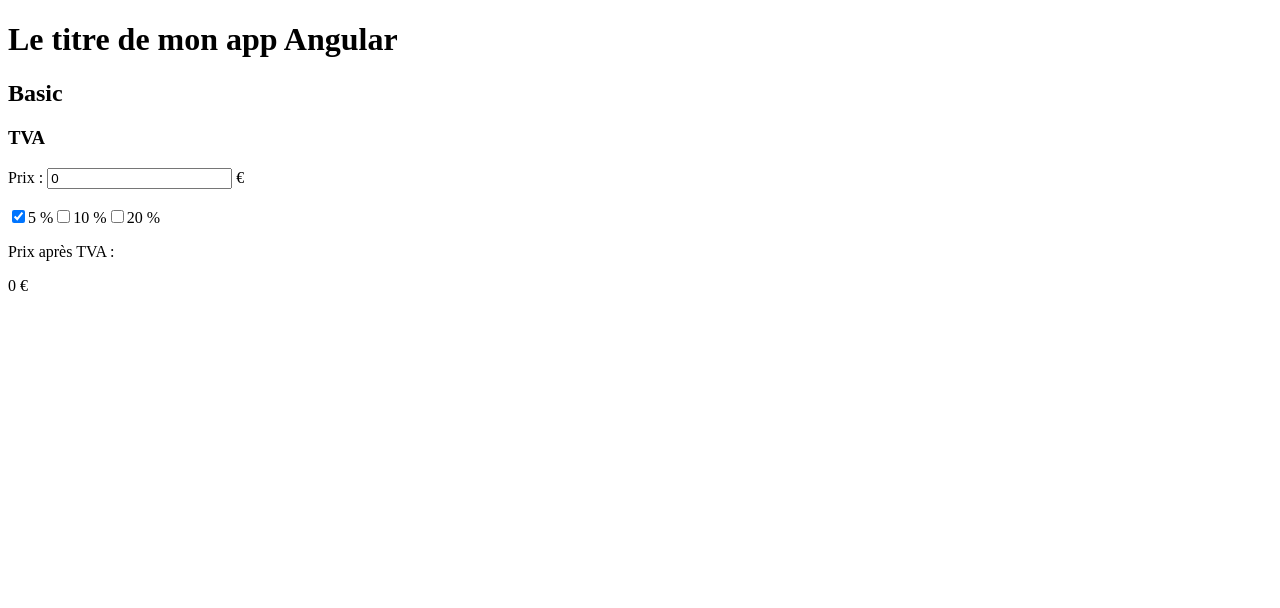
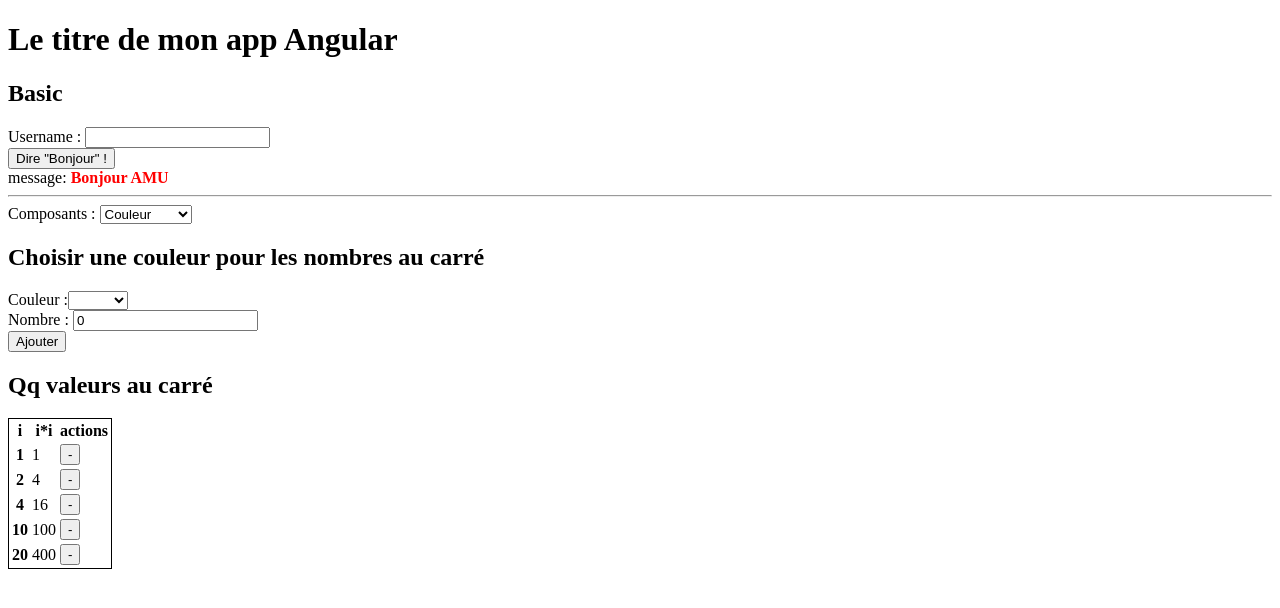
Before and after one commit to smbpunt/formation-angular, an Angular app in the folder 01_angular/myFirstAngularProject/: page / in a window 1280 px wide. Shown: the top 608 px of the page. Built offline with nearby package versions, Linux system fonts and the light colour scheme.

Commit message:
feat(angular): add signals component and component selector in basic
Add a select-based component switcher in basic using @switch, and
scaffold a new signals component. Disable Angular CLI analytics.

```diff
--- a/01_angular/myFirstAngularProject/angular.json
+++ b/01_angular/myFirstAngularProject/angular.json
@@ -2,7 +2,8 @@
   "$schema": "./node_modules/@angular/cli/lib/config/schema.json",
   "version": 1,
   "cli": {
-    "packageManager": "npm"
+    "packageManager": "npm",
+    "analytics": false
   },
   "newProjectRoot": "projects",
   "projects": {
--- a/01_angular/myFirstAngularProject/src/app/basic/basic.html
+++ b/01_angular/myFirstAngularProject/src/app/basic/basic.html
@@ -1,18 +1,44 @@
 <h2>Basic </h2>
 
-<!--<p>Yooooooooooo</p>-->
 
-<!--<div>-->
-<!--  Username : <input [(ngModel)]="username" )] /> <br />-->
-<!--</div>-->
+<div>
+  Username : <input [(ngModel)]="username" /> <br />
+</div>
 
-<!--<div>-->
-<!--  <button (click)="onAction()">Dire "Bonjour" !</button>-->
-<!--  <div>-->
-<!--    message: <b [style.color]="colorMessage">{{ message }}</b>-->
-<!--  </div>-->
-<!--</div>-->
-<!--<app-calculatrice></app-calculatrice>-->
-<!--<app-couleur></app-couleur>-->
-<!--<app-produits></app-produits>-->
-<app-tva></app-tva>
+<div>
+  <button (click)="onAction()">Dire "Bonjour" !</button>
+  <div>
+    message: <b [style.color]="colorMessage">{{ message }}</b>
+  </div>
+</div>
+
+<!-- Ligne de séparation-->
+<hr />
+
+<label>Composants : </label>
+<select [(ngModel)]="selectedComposant" >
+  @for (c of composants; track c) {
+    <option [ngValue]="c">{{ c }}</option>
+  }
+</select>
+
+@switch (selectedComposant) {
+  @case ('Calculatrice') {
+    <app-calculatrice></app-calculatrice>
+  }
+  @case ('Couleur') {
+    <app-couleur></app-couleur>
+  }
+  @case ('Produits') {
+    <app-produits></app-produits>
+  }
+  @case ('TVA') {
+    <app-tva></app-tva>
+  }
+  @case ('Signals') {
+    <app-signals></app-signals>
+  }
+  @default {
+    <p>Veuillez sélectionner un composant</p>
+  }
+}
--- a/01_angular/myFirstAngularProject/src/app/basic/basic.ts
+++ b/01_angular/myFirstAngularProject/src/app/basic/basic.ts
@@ -4,18 +4,20 @@ import { Calculatrice } from './calculatrice/calculatrice';
 import { FormsModule } from '@angular/forms';
 import { Produits } from './produits/produits';
 import { Tva } from './tva/tva';
+import { Signals } from './signals/signals';
 
 @Component({
   selector: 'app-basic',
-  imports: [Couleur, Calculatrice, Produits, Tva, FormsModule],
+  imports: [Couleur, Calculatrice, Produits, Tva, FormsModule, Signals],
   templateUrl: './basic.html',
   styleUrl: './basic.scss',
 })
 export class Basic {
   message: string = 'Bonjour AMU';
   colorMessage: string = 'red';
-
   username: string = '';
+  protected composants: string[] = ['Couleur', 'Calculatrice', 'Produits', 'TVA', 'Signals'];
+  protected selectedComposant: string = this.composants[0];
 
   protected onAction(): void {
     this.message = `Bonjour ${this.username} !`;
--- /dev/null
+++ b/01_angular/myFirstAngularProject/src/app/basic/signals/signals.html
@@ -0,0 +1 @@
+<p>signals works!</p>
--- /dev/null
+++ b/01_angular/myFirstAngularProject/src/app/basic/signals/signals.ts
@@ -0,0 +1,9 @@
+import { Component } from '@angular/core';
+
+@Component({
+  selector: 'app-signals',
+  imports: [],
+  templateUrl: './signals.html',
+  styleUrl: './signals.scss',
+})
+export class Signals {}
```
Also changed, not shown: 01_angular/myFirstAngularProject/src/app/basic/signals/signals.scss (added), 1 other file (tests, documents, lock files or other folders).
